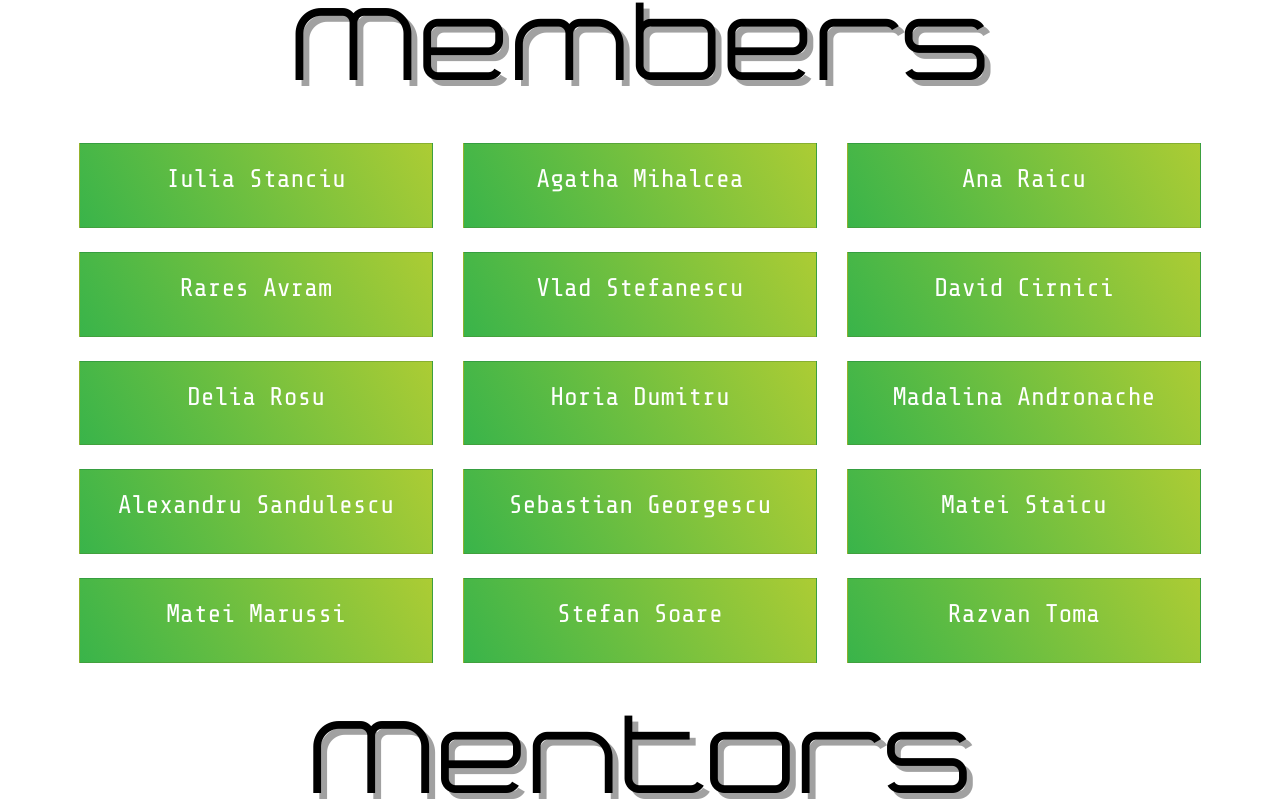
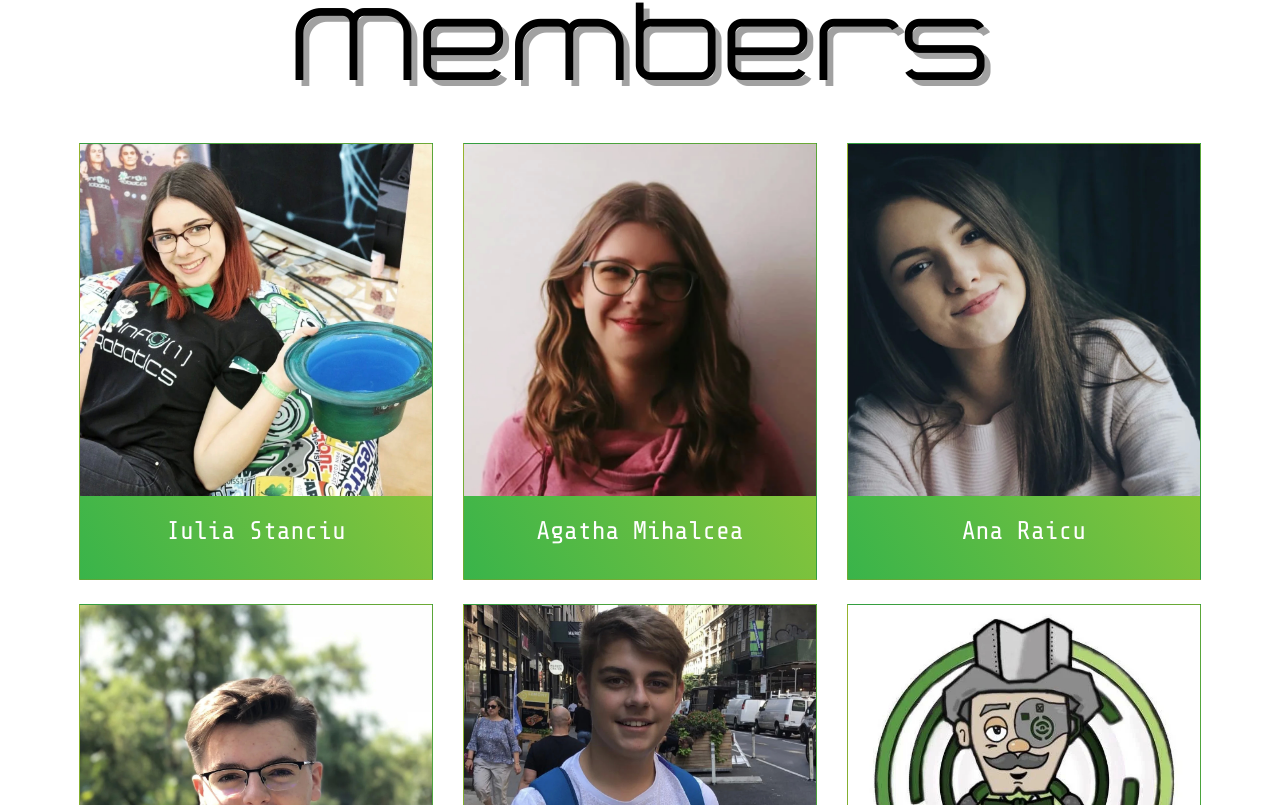
Before and after one commit to info1robotics/website_info1robotics, a React (Create React App) app: page / in a window 1280 px wide. Shown: the part 2315-3120 px from the top of the page. Built offline with nearby package versions, Linux system fonts and the light colour scheme.

Commit message:
Removed lazy img dependency, instead made custom solution

```diff
--- a/package.json
+++ b/package.json
@@ -11,7 +11,6 @@
     "node-sass": "^4.12.0",
     "react": "^16.10.2",
     "react-dom": "^16.10.2",
-    "react-lazy-load": "^3.0.13",
     "react-scripts": "3.2.0",
     "react-scroll": "^1.7.14",
     "react-waypoint": "^9.0.2",
--- a/src/App.js
+++ b/src/App.js
@@ -9,7 +9,6 @@
 import { Waypoint } from 'react-waypoint';
 import { animateScroll as scroll } from "react-scroll";
 import Footer from './Footer';
-import LoadingImage from './LoadingImage';
 
 class App extends React.Component {
 
--- a/src/LazyImage.js
+++ b/src/LazyImage.js
@@ -1,33 +1,42 @@
 import React from 'react';
 import defaultImg from './media/default.jpg';
+import spinnerImg from './media/spinner.gif';
+import { Waypoint } from 'react-waypoint';
 
 class LazyImage extends React.Component {
+
     state = {
-        showContent: false
+        reachedArea: false,
+        imageStyle: {height: "0", width: "0"},
+        spinnerStyle: {marginBottom: "-600px"},
     }
 
     enteredArea = () => {
-        this.setState({showContent: true});
+        this.setState({reachedArea: true});
+    }
+
+    imageLoaded = () => {
+        this.setState({
+            imageStyle: {},
+            spinnerStyle: { height: "0", width: "0" }
+        })
     }
 
     render() {
         return (
             <div>
-                <Waypoint
-                    onEnter={this.enteredArea}></Waypoint>
-                    ((!showContent)?
-                    <LoadingImage></LoadingImage>: null);
+                <Waypoint onEnter={this.enteredArea}></Waypoint>
+                {this.state.reachedArea? <img src={this.props.src} onLoad={this.imageLoaded} className="card-img-top" style={this.state.imageStyle} /> : null}
+                <LoadingSpinner style={this.state.spinnerStyle}></LoadingSpinner>
             </div>
         );
     }
 }
 
-function LoadingImage() {
+
+function LoadingSpinner(props) {
     return (
-        <div className="placeholder">
-            <img src={defaultImg} className="card-img-top" />
-        </div>
-    )
-}
+        <img src={spinnerImg} style={props.style} className="card-img-top" />
+    )}
 
-export default LoadingImage;
+export default LazyImage;
--- a/src/TeamArea.js
+++ b/src/TeamArea.js
@@ -1,6 +1,6 @@
 import React from 'react';
 import { Waypoint } from 'react-waypoint';
-import LoadingImage from './LoadingImage';
+import LazyImage from './LazyImage';
 
 import defaultImg from './media/default.jpg';
 import agathaImg from './media/agatha.jpg';
@@ -18,7 +18,6 @@
 import tudorImg from './media/tudor.jpg';
 import alexImg from './media/alex.jpg';
 
-import LazyLoad from 'react-lazy-load';
 class TeamArea extends React.Component {
 
     state = {
@@ -134,9 +133,8 @@
             let card = (
                 <div className="member-card-col col-lg-4 col-md-6 col-offset-2 mt-2 pb-3">
                     <div className="card">
-                        <LazyLoad key={nr++} placeholder={<LoadingImage />}>
-                            <img src={source} className="card-img-top" />
-                        </LazyLoad>
+
+                        <LazyImage src={source}/>
 
                         <div className="card-body">
                             <h5 className="card-title text-center">{i.name}</h5>
@@ -155,9 +153,7 @@
             let card = (
                 <div className="member-card-col col-lg-4 col-md-6 col-offset-2 mt-2 pb-3">
                     <div className="card-member">
-                        <LazyLoad placeholder={<LoadingImage></LoadingImage>}>
-                            <img src={source} className="card-img-top" />
-                        </LazyLoad>
+                        <LazyImage src={source} />
                         <div className="card-body">
                             <h5 className="card-title text-center">{i.name}</h5>
                             <p className="card-text text-center">{i.description}</p>
```
Also changed, not shown: src/media/spinner.gif (added).
